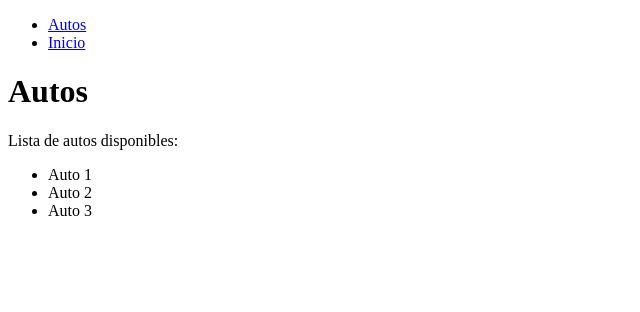
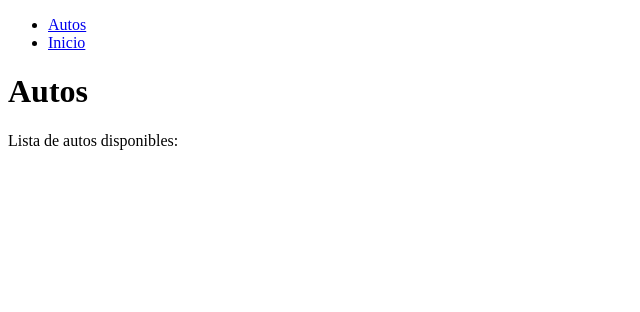
Before and after one commit to mchena6/Django-concesionaria, a Django app: page /autos/ in a window 1280 px wide. Shown: the top 312 px of the page, without its empty margins (0-640 px from the left). Run offline with Django 5.2, Linux system fonts and the light colour scheme.

Commit message:
lista con autos desde la base de datos

```diff
--- a/concesionaria/autos/templates/autos/autos.html
+++ b/concesionaria/autos/templates/autos/autos.html
@@ -4,10 +4,12 @@
 
     <h1>Autos</h1>
     <p>Lista de autos disponibles:</p>
-    <!-- falta añadir datos a autos a traves de admin -->
     <ul>
-        <li>Auto 1</li>
-        <li>Auto 2</li>
-        <li>Auto 3</li>
+        {% for auto in autos %}
+            <li>Modelo: {{ auto.marca }} - {{ auto.modelo }}</li>
+            <li>Precio: {{ auto.precio }}</li>
+            <li>Año: {{ auto.anio }}</li>
+            <hr> <!-- Separador entre autos -->
+        {% endfor %}
     </ul>
 {% endblock %}
```
